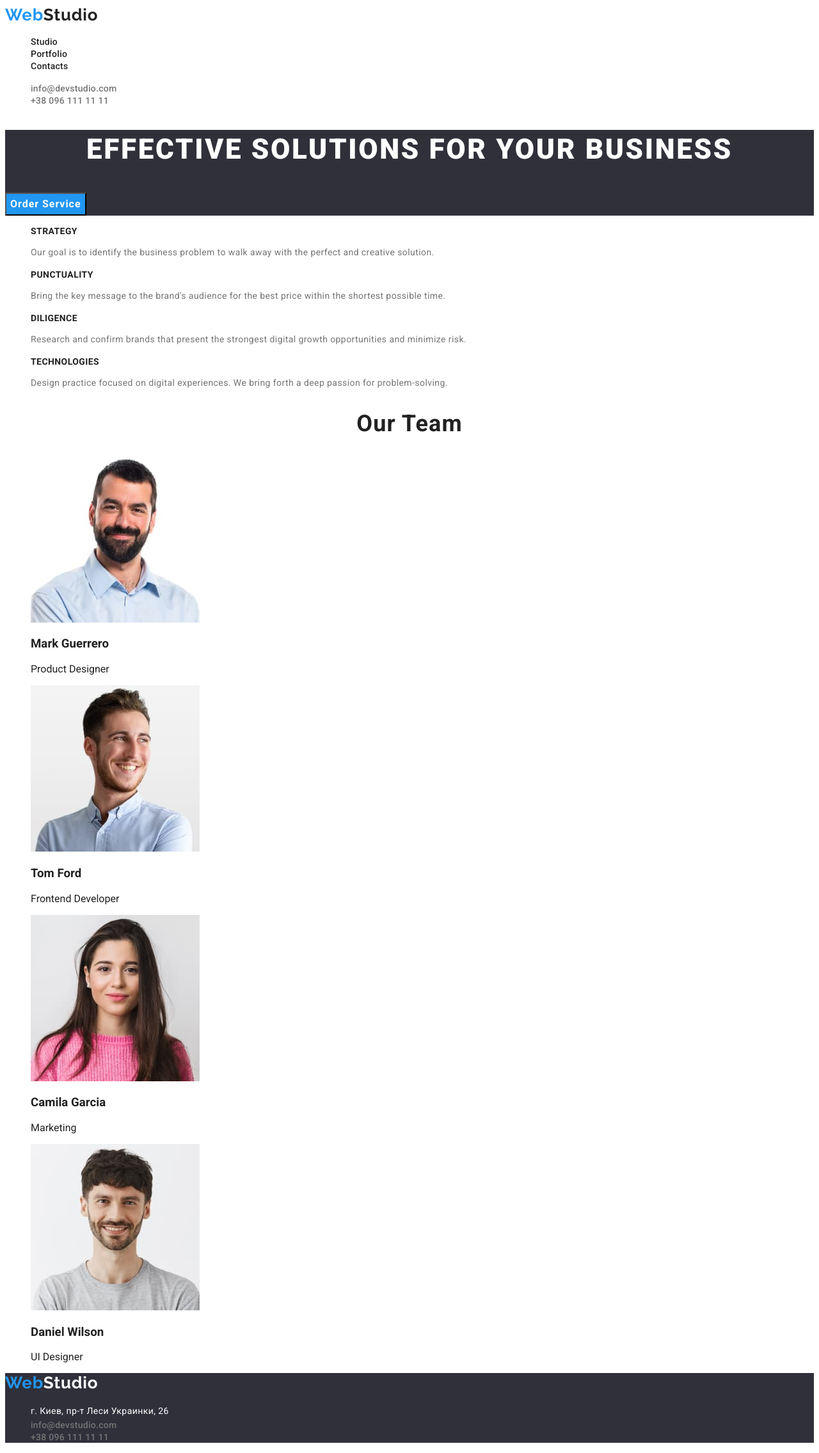
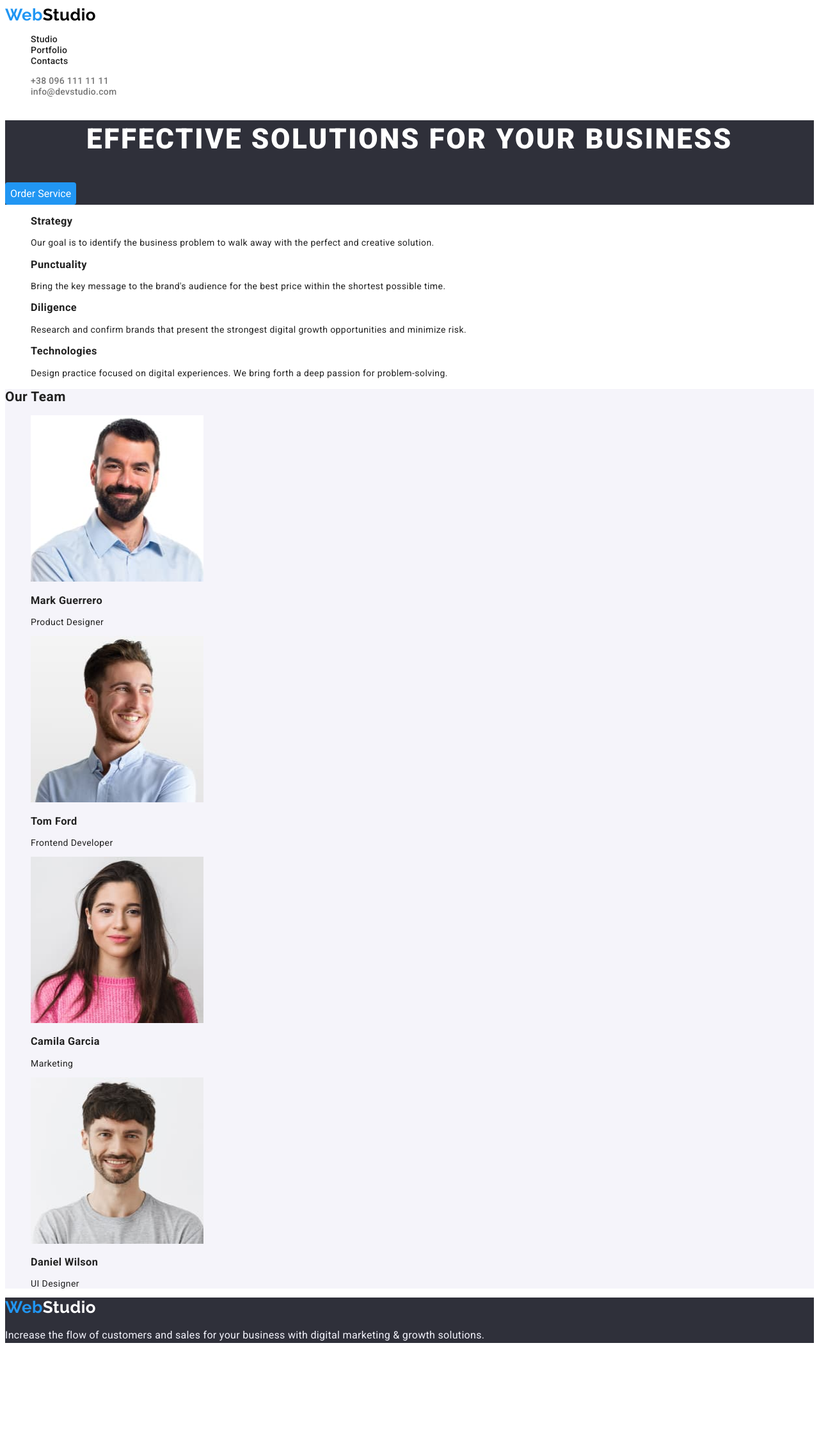
Before and after one commit to DenysSodinkov/goit-markup-hw-02, a plain HTML site: page index.html in a window 1280 px wide. Shown: the whole page at 64% size. After the commit the page ends 2115 px from the top, so only its background shows below. Drawn offline with Linux system fonts and the light colour scheme.

Commit message:
goit-markup-hw-02

```diff
--- a/css/styles.css
+++ b/css/styles.css
@@ -1,270 +1,168 @@
-body {
-    font-family: Roboto;
-    color: rgba(33, 33, 33, 1);
+:root {
+    --primary-text-color: #212121;
+    --second-text-color: #757575;
+    --primary-white-color: #FFFFFF;
 }
 
-.list {
+body {
+    font-size: 14px;
+    font-family: 'Roboto', sans-serif;
+    letter-spacing: 0.03em;
+    color: var(--primary-text-color);
+    background-color: var(--primary-white-color);
+}
+
+a {
+    color: inherit;
+    text-decoration: none;
+}
+
+ul {
     list-style: none;
 }
 
-.link {
-    text-decoration: none;
+.logo {
+    font-family: 'Raleway';
+    font-weight: 700;
+    font-size: 26px;
+    line-height: 1.19;
+
+    color: #2196F3;
 }
 
-:root {
-    --color-buton: rgba(33, 150, 243, 1);
+.logo-footer {
+    color: #FFFFFF;
 }
 
-:root {
-    --color-text: rgba(117, 117, 117, 1);
+span {
+    color: #000000;
 }
 
-:root {
-    --color-minitext: rgba(255, 255, 255, 1);
+.link:hover,
+.link:focus {
+    color: #2196F3;
 }
 
-:root {
-    --color-mix: rgba(245, 244, 250, 1);
+.mail {
+    font-family: 'Roboto';
+    font-weight: 500;
+    font-size: 14px;
+    line-height: 1.14;
+    letter-spacing: 0.02em;
+
+    color: var(--second-text-color);
 }
 
-/* ХЕДЕР */
-.logo {
-    font-family: 'Raleway';
-    sans-serif;
-    font-style: normal;
-    font-weight: 700;
-    font-size: 26px;
-    line-height: 1.2;
-    letter-spacing: 0.03em;
-    color: var(--color-buton);
+.tel {
+    font-family: 'Roboto';
+    font-weight: 500;
+    font-size: 14px;
+    line-height: 1.14;
+    letter-spacing: 0.02em;
+
+    color: var(--second-text-color);
 }
 
-.studio-black {
-    color:
-        rgba(33, 33, 33, 1);
+.studio {
+    font-weight: 500;
+    font-size: 14px;
+    line-height: 1.14;
+    letter-spacing: 0.02em;
+
+    color: var(--primary-text-color);
 }
 
-.studio-white {
-    color:
-        rgba(255, 255, 255, 1);
+.portfolio {
+    font-weight: 500;
+    font-size: 14px;
+    line-height: 1.14;
+    letter-spacing: 0.02em;
+
+    color: var(--primary-text-color);
 }
 
-
-.header-nav-link .nav-link {
+.contact {
     font-weight: 500;
     font-size: 14px;
-    line-height: 1.15;
+    line-height: 1.14;
     letter-spacing: 0.02em;
-    color:
-        rgba(33, 33, 33, 1);
+
+    color: var(--primary-text-color);
+}
+
+.hero {
+    background: #2F303A;
+}
+
+.title {
+    font-weight: 900;
+    font-size: 44px;
+    line-height: 1.36;
+    /* or 136% */
+
+    text-align: center;
+    letter-spacing: 0.06em;
+    text-transform: uppercase;
+
+    color: var(--primary-white-color);
+}
+
+.button {
+    background: #2196F3;
+    color: white;
+    border-radius: 4px;
+    border: none;
+    padding: 8px;
+    cursor: pointer;
+    font-size: 16px;
+    font-family: 'Roboto';
+}
+
+.button:hover,
+.button:focus {
+    background: #188CE8;
+    box-shadow: 0px 4px 4px rgba(0, 0, 0, 0.15);
+    color: white;
+}
+
+.btn {
+    background: #F5F4FA;
+    color: #212121;
+    border-radius: 4px;
+    border: none;
+    padding: 8px;
+    cursor: pointer;
+    font-size: 16px;
+    font-family: 'Roboto';
+}
+
+.btn:hover,
+.btn:focus {
+    background: #2196F3;
+    box-shadow: 0px 4px 4px rgba(0, 0, 0, 0.15);
+    color: white;
 }
 
 
 
-
-.header-nav-link .nav-link:hover,
-.button-link-portfolio .link-portfolio:focus {
-    color: var(--color-buton);
-    font-weight: 500;
-    font-size: 14px;
-    line-height: 1.15;
-    letter-spacing: 0.02em;
+.section2 {
+    background: #F5F4FA;
 }
 
-
-.heder-contakt-link .contakt-link {
-    color: var(--color-text);
-    font-weight: 500;
-    font-size: 14px;
-    line-height: 1.15;
-    letter-spacing: 0.02em;
+address {
+    font-style: normal;
 }
 
-.heder-contakt-link .contakt-link:hover,
-.heder-contakt-link .contakt-link :focus {
-    color: var(--color-buton);
-    font-weight: 500;
-    font-size: 14px;
-    line-height: 1.15;
-    letter-spacing: 0.02em;
-}
-
-/* STUDIO */
-.background-a {
-    background-color:
-        rgba(47, 48, 58, 1);
-}
-
-.background-b {
-    background-color: #E5E5E5;
-}
-
-.backgraund-c {
-    background-color: var(--color-mix)
-}
-
-.backgraund-d {
-    color: var(--color-minitext);
-}
-
-
-
-.studio-ha {
-    color: var(--color-minitext);
-    font-weight: 900;
-    font-size: 44px;
-    line-height: 1.4;
-    text-align: center;
-    letter-spacing: 0.06em;
-    text-transform: uppercase;
-}
-
-/* FOOTER */
-.studio-button {
-    font-family: inherit;
-    font-style: normal;
-    color: var(--color-minitext);
-    background-color: #2196F3;
-    font-weight: 700;
-    font-size: 16px;
-    line-height: 1.9;
-
-    text-align: center;
-    letter-spacing: 0.06em;
-    cursor: pointer;
-}
-
-.studio-button:hover,
-.studio-button :focus {
-    color: var(--color-minitext);
-    background-color: #2196F3;
-    font-weight: 700;
-    font-size: 16px;
-    line-height: 1.9;
-    display: flex;
-    align-items: center;
-    text-align: center;
-    letter-spacing: 0.06em;
-    cursor: pointer;
-}
-
-.studio-hc {
-    font-weight: 700;
-    font-size: 14px;
-    line-height: 1.15;
-    letter-spacing: 0.03em;
-    text-transform: uppercase;
-}
-
-.studio-p {
-    font-weight: 400;
-    font-size: 14px;
-    line-height: 1.7;
-    letter-spacing: 0.03em;
-    color: var(--color-text);
-}
-
-.studio-hb {
-    font-weight: 700;
-    font-size: 36px;
-    line-height: 1.17;
-    text-align: center;
-    letter-spacing: 0.03em;
-}
-
-
-
-.studio-work {
-    font-weight: 400;
-    font-size: 16px;
-    line-height: 1.2;
-    text-align: center;
-    letter-spacing: 0.03em;
-    ;
-    color: var(--color-text);
-}
-
-
-/* PORTFOLIO */
-
-.button-link-portfolio .link-portfolio {
-    font-family: inherit;
-    font-style: normal;
-    color: rgba(33, 33, 33, 1);
-    background-color: var(--color-mix);
-    font-weight: 500;
-    font-size: 16px;
-    line-height: 1.63;
-    text-align: center;
-    letter-spacing: 0.03em;
-    cursor: pointer;
-}
-
-.button-link-portfolio .link-portfolio:hover,
-.button-link-portfolio .link-portfolio:focus {
-    font-family: inherit;
-    font-style: normal;
-    color: var(--color-minitext);
-    background-color: var(--color-buton);
-    font-weight: 500;
-    font-size: 16px;
-    line-height: 1.63;
-    text-align: center;
-    letter-spacing: 0.03em;
-    cursor: pointer;
-}
-
-.portfolio-h {
-    font-weight: 700;
-    font-size: 18px;
-    line-height: 2;
-    letter-spacing: 0.06em;
-}
-
-.portfolio-p {
-    font-weight: 400;
-    font-size: 16px;
-    line-height: 1.9;
-    letter-spacing: 0.03em;
-    ;
-    color:
-        var(--color-text);
-}
-
-/* FOOTER */
-.adress {
-    font-style: normal;
-    font-weight: 400;
-    font-size: 14px;
-    line-height: 1.7;
-    letter-spacing: 0.03em;
-    color:
-        var(--color-minitext);
-}
-
-.email {
-    font-style: normal;
-    font-weight: 400;
-    font-size: 14px;
-    line-height: 1.7;
-    letter-spacing: 0.03em;
-    color: rgba(255, 255, 255, 0.6);
-}
-
-.footer-steert {
-    font-family: inherit;
-    font-style: normal;
-    font-size: 14px;
-    line-height: 1.7;
-    letter-spacing: 0.03em;
+footer {
+    background: #2F303A;
     color: #FFFFFF;
 }
 
-.footer-email {
-    font-family: inherit;
-    font-style: normal;
-    font-size: 14px;
-    line-height: 1.7;
-    letter-spacing: 0.03em;
-    color: rgba(255, 255, 255, 0.6);
+.par-fot {
+    font-family: "Roboto", sans-serif;
+    font-weight: 400;
+    font-size: 16px;
+    line-height: 1.5;
+    letter-spacing: 0.02em;
+    color: #f4f4fd;
 }
--- a/index.html
+++ b/index.html
@@ -1,10 +1,10 @@
 <!DOCTYPE html>
-<html lang="ru">
+<html lang="uk">
   <head>
     <meta charset="UTF-8" />
     <meta http-equiv="X-UA-Compatible" content="IE=edge" />
     <meta name="viewport" content="width=device-width, initial-scale=1.0" />
-    <title>Homework №1</title>
+    <title>WebStudio</title>
     <link rel="preconnect" href="https://fonts.googleapis.com" />
     <link rel="preconnect" href="https://fonts.gstatic.com" crossorigin />
     <link
@@ -15,149 +15,125 @@
   </head>
 
   <body>
-    <!--HEADER-->
     <header>
-      <a href="#" class="logo list link"
-        >Web<span class="studio-black">Studio</span>
-      </a>
-
       <nav>
-        <ul class="header-nav-link list link">
-          <li><a href="#" class="nav-link list link">Studio</a></li>
+        <a href="./index.html" class="logo">Web<span>Studio</span></a>
+        <ul class="site-nav">
+          <li><a href="./index.html" class="studio link">Studio</a></li>
           <li>
-            <a href="./portfolio.html" class="nav-link list link">Portfolio</a>
+            <a href="./portfolio.html" class="portfolio link">Portfolio</a>
           </li>
-          <li><a href="#" class="nav-link list link">Contacts</a></li>
+          <li><a href="#" class="contact link">Contacts</a></li>
         </ul>
       </nav>
 
-      <ul class="heder-contakt-link list link">
+      <ul>
         <li>
-          <a href="mailto:info@devstudio.com" class="contakt-link list link"
-            >info@devstudio.com</a
-          >
+          <a href="tel:+380961111111" class="tel link">+38 096 111 11 11</a>
         </li>
         <li>
-          <a href="tel:+380961111111" class="contakt-link list link">
-            +38 096 111 11 11</a
+          <a href="mailto:info@devstudio.com" class="mail link"
+            >info@devstudio.com</a
           >
         </li>
       </ul>
     </header>
 
-    <!--Секция сайта "Заказать услугу"-->
     <main>
-      <section class="background-a">
-        <h1 class="studio-ha">Effective Solutions for Your Business</h1>
-        <button type="button" class="studio-button">Order Service</button>
+      <section class="hero">
+        <h1 class="title">Effective Solutions for Your Business</h1>
+        <button type="button" class="button">Order Service</button>
       </section>
 
-      <!--Секция сайта (Чем мы занимаемся)-->
-
-      <section>
-        <ul class="list link">
+      <section class="features">
+        <ul>
           <li>
-            <h3 class="studio-hc">Strategy</h3>
-            <p class="studio-p">
+            <h3 class="features-title">Strategy</h3>
+            <p class="features-text">
               Our goal is to identify the business problem to walk away with the
               perfect and creative solution.
             </p>
           </li>
           <li>
-            <h3 class="studio-hc">Punctuality</h3>
-            <p class="studio-p">
+            <h3 class="features-title">Punctuality</h3>
+            <p class="features-text">
               Bring the key message to the brand's audience for the best price
               within the shortest possible time.
             </p>
           </li>
           <li>
-            <h3 class="studio-hc">Diligence</h3>
-            <p class="studio-p">
+            <h3 class="features-title">Diligence</h3>
+            <p class="features-text">
               Research and confirm brands that present the strongest digital
               growth opportunities and minimize risk.
             </p>
           </li>
           <li>
-            <h3 class="studio-hc">Technologies</h3>
-            <p class="studio-p">
+            <h3 class="features-title">Technologies</h3>
+            <p class="features-text">
               Design practice focused on digital experiences. We bring forth a
               deep passion for problem-solving.
             </p>
           </li>
         </ul>
       </section>
-      <section>
-        <h2 class="studio-hb">Our Team</h2>
-        <ul class="list link">
+
+      <section class="section2">
+        <h2>Our Team</h2>
+        <ul>
           <li>
             <img
               src="./images/man-1.jpg"
-              alt="Mark Guerrero"
-              width="264"
+              alt="Product Designer"
+              width="270"
               height="260"
             />
             <h3>Mark Guerrero</h3>
-            <p class="section-team-text">Product Designer</p>
+            <p>Product Designer</p>
           </li>
           <li>
             <img
               src="./images/man-2.jpg"
-              alt="Tom Ford"
-              width="264"
+              alt="Frontend Developer"
+              width="270"
               height="260"
             />
             <h3>Tom Ford</h3>
-            <p class="section-team-text">Frontend Developer</p>
+            <p>Frontend Developer</p>
           </li>
           <li>
             <img
               src="./images/woman.jpg"
-              alt="Camila Garcia"
-              width="264"
+              alt="Marketing"
+              width="270"
               height="260"
             />
             <h3>Camila Garcia</h3>
-            <p class="section-team-text">Marketing</p>
+            <p>Marketing</p>
           </li>
           <li>
             <img
               src="./images/man-3.jpg"
-              alt="Daniel Wilson"
-              width="264"
+              alt="UI Designer"
+              width="270"
               height="260"
             />
             <h3>Daniel Wilson</h3>
-            <p class="section-team-text">UI Designer</p>
+            <p>UI Designer</p>
           </li>
         </ul>
       </section>
     </main>
 
-    <!--Footer (Адрес и телефон)-->
-    <footer class="background-a">
-      <a href="#" class="logo list link"
-        >Web<span class="studio-white">Studio</span></a
+    <footer>
+      <a href="./index.html" class="logo"
+        >Web<span class="logo-footer">Studio</span></a
       >
-      <address>
-        <ul class="heder-contakt-link list link">
-          <li class="footer-steert">г. Киев, пр-т Леси Украинки, 26</li>
-          <li>
-            <a
-              href="mailto:info@devstudio.com"
-              class="contakt-link list link footer-email"
-              >info@devstudio.com</a
-            >
-          </li>
-          <li>
-            <a
-              href="tel:+380961111111"
-              class="contakt-link list link footer-email"
-            >
-              +38 096 111 11 11</a
-            >
-          </li>
-        </ul>
-      </address>
+
+      <p class="par-fot">
+        Increase the flow of customers and sales for your business with digital
+        marketing & growth solutions.
+      </p>
     </footer>
   </body>
 </html>
```
